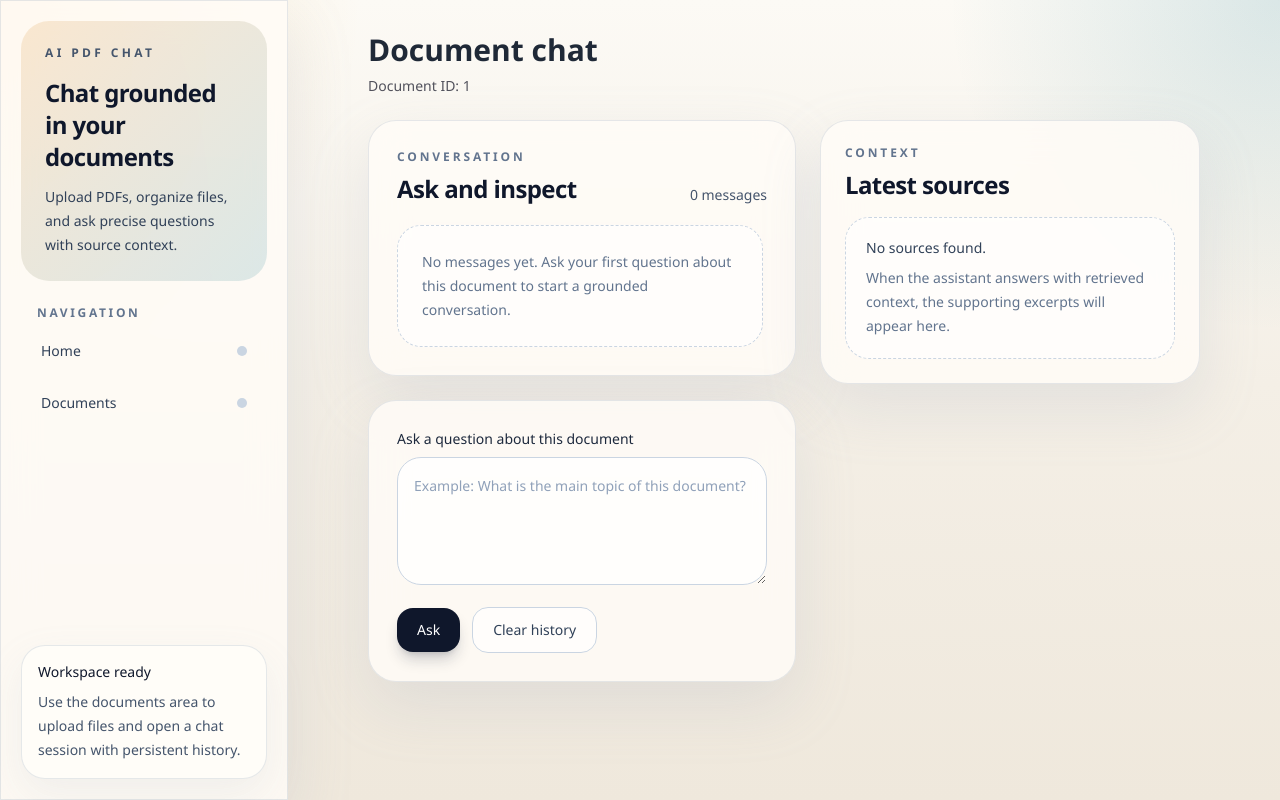
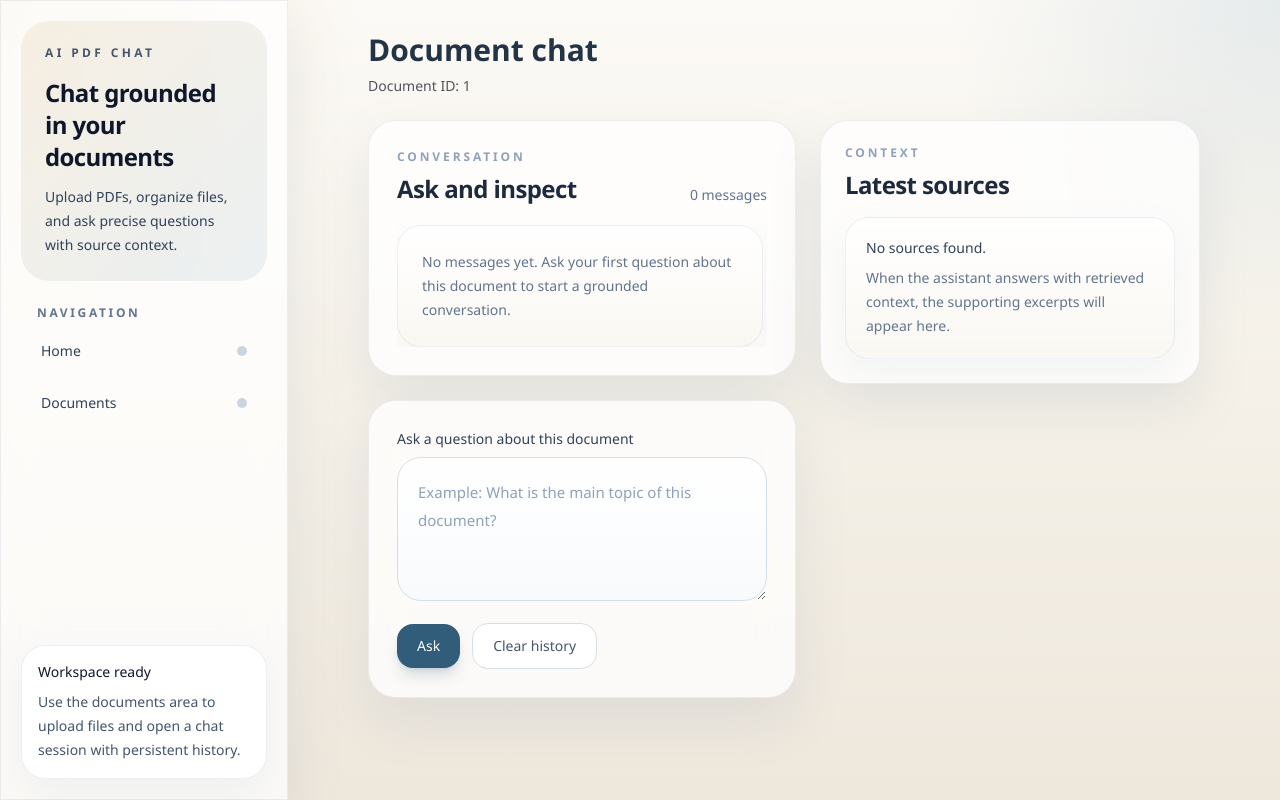
Before and after one commit to vinimw/ai-pdfchat-front, a Next.js app: page /api/documents/1 in a window 1280 px wide. Built offline with nearby package versions, Linux system fonts and the light colour scheme.

Commit message:
feat: adding new style and fix dom error

```diff
--- a/app/components/chat/chat-panel.tsx
+++ b/app/components/chat/chat-panel.tsx
@@ -94,21 +94,21 @@ export function ChatPanel({ documentId }: Props) {
         <section className="app-surface rounded-[28px] p-6 md:p-7">
           <div className="mb-5 flex flex-col gap-2 md:flex-row md:items-end md:justify-between">
             <div>
-              <p className="text-xs font-semibold uppercase tracking-[0.24em] text-slate-500">
+              <p className="text-xs font-semibold uppercase tracking-[0.24em] text-slate-400">
                 Conversation
               </p>
-              <h2 className="mt-2 text-2xl font-semibold tracking-tight text-slate-900">
+              <h2 className="mt-2 text-2xl font-semibold tracking-tight text-slate-800">
                 Ask and inspect
               </h2>
             </div>
-            <p className="text-sm text-slate-600">
+            <p className="text-sm text-slate-500">
               {messages.length} {messages.length === 1 ? "message" : "messages"}
             </p>
           </div>
 
           <div className="app-scrollbar max-h-[58vh] space-y-4 overflow-y-auto pr-1">
             {messages.length === 0 ? (
-              <div className="rounded-[24px] border border-dashed border-slate-300 bg-white/55 p-6 text-sm leading-6 text-slate-500">
+              <div className="app-panel-soft rounded-[24px] p-6 text-sm leading-6 text-slate-500">
                 No messages yet. Ask your first question about this document to
                 start a grounded conversation.
               </div>
@@ -119,14 +119,14 @@ export function ChatPanel({ documentId }: Props) {
                   className={[
                     "rounded-[24px] p-4 shadow-sm",
                     message.role === "user"
-                      ? "ml-auto max-w-[88%] border border-slate-900 bg-slate-900 text-white"
-                      : "mr-auto max-w-[88%] border border-slate-200 bg-white/90 text-slate-900",
+                      ? "ml-auto max-w-[88%] border border-[#4a6a82] bg-[#587991] text-white"
+                      : "mr-auto max-w-[88%] border border-slate-200 bg-white/96 text-slate-700",
                   ].join(" ")}
                 >
-                  <p className="mb-2 text-xs font-medium uppercase tracking-[0.2em] opacity-70">
+                  <p className="mb-2 text-xs font-medium uppercase tracking-[0.2em] opacity-75">
                     {message.role === "user" ? "You" : "Assistant"}
                   </p>
-                  <p className="whitespace-pre-wrap text-sm leading-6">
+                  <p className="whitespace-pre-wrap text-[15px] leading-7">
                     {message.content}
                   </p>
                 </div>
@@ -134,7 +134,7 @@ export function ChatPanel({ documentId }: Props) {
             )}
 
             {loading ? (
-              <div className="mr-auto max-w-[88%] rounded-[24px] border border-slate-200 bg-white/90 p-4 text-sm text-slate-500">
+              <div className="mr-auto max-w-[88%] rounded-[24px] border border-slate-200 bg-white/96 p-4 text-sm text-slate-500">
                 Thinking...
               </div>
             ) : null}
@@ -144,14 +144,14 @@ export function ChatPanel({ documentId }: Props) {
         <section className="app-surface rounded-[28px] p-6 md:p-7">
           <form onSubmit={handleSubmit} className="space-y-4">
             <div className="space-y-2">
-              <label className="block text-sm font-medium text-slate-800">
+              <label className="block text-sm font-medium text-slate-700">
                 Ask a question about this document
               </label>
               <textarea
                 value={question}
                 onChange={(event) => setQuestion(event.target.value)}
                 placeholder="Example: What is the main topic of this document?"
-                className="min-h-32 w-full rounded-[24px] border border-slate-300 bg-white/80 p-4 text-sm leading-6 text-slate-900 outline-none placeholder:text-slate-400 focus:border-cyan-700 focus:bg-white"
+                className="min-h-36 w-full rounded-[24px] border border-[#d4dee7] bg-[linear-gradient(180deg,rgba(255,255,255,0.98),rgba(248,250,252,0.96))] p-5 text-[15px] leading-7 text-slate-700 outline-none placeholder:text-slate-400 focus:border-[#7da0b9] focus:bg-white"
               />
             </div>
 
@@ -165,7 +165,7 @@ export function ChatPanel({ documentId }: Props) {
               <button
                 type="submit"
                 disabled={loading}
-                className="rounded-2xl bg-slate-900 px-5 py-3 text-sm font-medium text-white shadow-lg shadow-slate-900/20 hover:-translate-y-0.5 hover:bg-slate-800 disabled:cursor-not-allowed disabled:opacity-70 disabled:hover:translate-y-0"
+                className="rounded-2xl bg-[#315c7a] px-5 py-3 text-sm font-medium text-white shadow-lg shadow-[#315c7a]/20 hover:-translate-y-0.5 hover:bg-[#284d67] disabled:cursor-not-allowed disabled:opacity-70 disabled:hover:translate-y-0"
               >
                 {loading ? "Thinking..." : "Ask"}
               </button>
@@ -173,7 +173,7 @@ export function ChatPanel({ documentId }: Props) {
               <button
                 type="button"
                 onClick={handleClearHistory}
-                className="rounded-2xl border border-slate-300 bg-white/70 px-5 py-3 text-sm font-medium text-slate-700 hover:border-slate-400 hover:bg-white"
+                className="rounded-2xl border border-[#d4dee7] bg-white px-5 py-3 text-sm font-medium text-slate-600 hover:border-[#b8c8d6] hover:bg-slate-50"
               >
                 Clear history
               </button>
@@ -184,10 +184,10 @@ export function ChatPanel({ documentId }: Props) {
 
       <aside className="space-y-6">
         <section className="app-surface rounded-[28px] p-6 md:sticky md:top-6">
-          <p className="text-xs font-semibold uppercase tracking-[0.24em] text-slate-500">
+          <p className="text-xs font-semibold uppercase tracking-[0.24em] text-slate-400">
             Context
           </p>
-          <h2 className="mb-4 mt-2 text-2xl font-semibold tracking-tight text-slate-900">
+          <h2 className="mb-4 mt-2 text-2xl font-semibold tracking-tight text-slate-800">
             Latest sources
           </h2>
           <SourceList sources={currentSources} />
--- a/app/components/chat/source-list.tsx
+++ b/app/components/chat/source-list.tsx
@@ -7,7 +7,7 @@ type Props = {
 export function SourceList({ sources }: Props) {
   if (sources.length === 0) {
     return (
-      <div className="rounded-[24px] border border-dashed border-slate-300 bg-white/55 p-5">
+      <div className="app-panel-soft rounded-[24px] p-5">
         <p className="text-sm font-medium text-slate-700">No sources found.</p>
         <p className="mt-2 text-sm leading-6 text-slate-500">
           When the assistant answers with retrieved context, the supporting
@@ -22,14 +22,14 @@ export function SourceList({ sources }: Props) {
       {sources.map((source, index) => (
         <div
           key={`${source.chunk_id ?? "source"}-${index}`}
-          className="rounded-[22px] border border-slate-200 bg-white/80 p-4"
+          className="rounded-[22px] border border-slate-200 bg-white/96 p-4"
         >
-          <p className="text-sm font-semibold text-slate-900">
+          <p className="text-sm font-semibold text-slate-800">
             {source.document_name ?? "Document"}
             {typeof source.page === "number" ? ` • Page ${source.page}` : ""}
           </p>
 
-          <p className="mt-3 whitespace-pre-wrap text-sm leading-6 text-slate-700">
+          <p className="mt-3 whitespace-pre-wrap text-sm leading-6 text-slate-600">
             {source.text}
           </p>
 
--- a/app/components/layout/sidebar.tsx
+++ b/app/components/layout/sidebar.tsx
@@ -1,5 +1,6 @@
 "use client";
 
+import { useSyncExternalStore } from "react";
 import Link from "next/link";
 import { usePathname } from "next/navigation";
 
@@ -10,6 +11,11 @@ const navItems = [
 
 export function Sidebar() {
   const pathname = usePathname();
+  const mounted = useSyncExternalStore(
+    () => () => {},
+    () => true,
+    () => false
+  );
 
   return (
     <aside className="app-surface relative w-full border-b px-4 py-4 md:sticky md:top-0 md:flex md:h-screen md:w-72 md:flex-col md:border-b-0 md:border-r md:px-5 md:py-5">
@@ -33,9 +39,10 @@ export function Sidebar() {
         <ul className="space-y-2">
           {navItems.map((item) => {
             const isActive =
-              item.href === "/"
+              mounted &&
+              (item.href === "/"
                 ? pathname === item.href
-                : pathname.startsWith(item.href);
+                : pathname.startsWith(item.href));
 
             return (
               <li key={item.href}>
--- a/app/components/upload-form.tsx
+++ b/app/components/upload-form.tsx
@@ -63,7 +63,7 @@ export function UploadForm() {
         </div>
       </div>
 
-      <div className="rounded-[24px] border border-dashed border-slate-300 bg-white/65 p-5">
+      <div className="app-panel-soft rounded-[24px] p-6">
         <label className="mb-3 block text-sm font-medium text-slate-800">
           Select a PDF file
         </label>
@@ -71,9 +71,9 @@ export function UploadForm() {
           type="file"
           accept="application/pdf"
           onChange={(event) => setFile(event.target.files?.[0] ?? null)}
-          className="block w-full text-sm text-slate-600 file:mr-4 file:rounded-2xl file:border-0 file:bg-slate-900 file:px-4 file:py-2.5 file:font-medium file:text-white hover:file:bg-slate-800"
+          className="block w-full text-sm text-slate-600 file:mr-4 file:rounded-2xl file:border file:border-[#c7d2de] file:bg-white file:px-4 file:py-2.5 file:font-medium file:text-slate-800 hover:file:border-[#9fb6c9] hover:file:bg-slate-50"
         />
-        <p className="mt-3 text-sm text-slate-500">
+        <p className="mt-3 text-sm leading-6 text-slate-500">
           {file
             ? `Ready to upload: ${file.name}`
             : "PDF only. The file will be processed and indexed for chat."}
@@ -89,7 +89,7 @@ export function UploadForm() {
       <button
         type="submit"
         disabled={loading}
-        className="inline-flex items-center rounded-2xl bg-slate-900 px-5 py-3 text-sm font-medium text-white shadow-lg shadow-slate-900/20 hover:-translate-y-0.5 hover:bg-slate-800 disabled:cursor-not-allowed disabled:opacity-70 disabled:hover:translate-y-0"
+        className="inline-flex items-center rounded-2xl bg-[#315c7a] px-5 py-3 text-sm font-medium text-white shadow-lg shadow-[#315c7a]/20 hover:-translate-y-0.5 hover:bg-[#284d67] disabled:cursor-not-allowed disabled:opacity-70 disabled:hover:translate-y-0"
       >
         {loading ? "Uploading..." : "Upload"}
       </button>
--- a/app/globals.css
+++ b/app/globals.css
@@ -1,17 +1,22 @@
 @import "tailwindcss";
 
 :root {
-  --background: #f4efe6;
-  --foreground: #1f2937;
-  --muted: #6b7280;
-  --surface: rgba(255, 252, 247, 0.84);
-  --surface-strong: #fffdf8;
-  --border: rgba(148, 163, 184, 0.24);
-  --shadow: 0 24px 60px rgba(148, 163, 184, 0.18);
+  --background: #f5f1e8;
+  --foreground: #243447;
+  --muted: #66758a;
+  --surface: rgba(255, 255, 255, 0.76);
+  --surface-strong: rgba(255, 255, 255, 0.94);
+  --border: rgba(148, 163, 184, 0.18);
+  --shadow: 0 22px 52px rgba(120, 136, 160, 0.14);
   --hero: linear-gradient(
     135deg,
-    rgba(217, 119, 6, 0.14),
-    rgba(14, 116, 144, 0.14)
+    rgba(194, 151, 71, 0.12),
+    rgba(99, 145, 173, 0.12)
+  );
+  --panel-soft: linear-gradient(
+    180deg,
+    rgba(255, 255, 255, 0.96),
+    rgba(250, 247, 241, 0.9)
   );
 }
 
@@ -36,15 +41,15 @@ body {
   background:
     radial-gradient(
       circle at top left,
-      rgba(245, 158, 11, 0.16),
+      rgba(194, 151, 71, 0.16),
       transparent 24%
     ),
     radial-gradient(
       circle at top right,
-      rgba(14, 116, 144, 0.14),
+      rgba(99, 145, 173, 0.14),
       transparent 22%
     ),
-    linear-gradient(180deg, #fcfaf5 0%, var(--background) 48%, #efe8dc 100%);
+    linear-gradient(180deg, #fcfaf6 0%, var(--background) 48%, #eee7dc 100%);
   color: var(--foreground);
   font-family: var(--font-sans);
 }
@@ -76,6 +81,12 @@ input {
   border: 1px solid var(--border);
   background: var(--surface-strong);
   box-shadow: 0 16px 40px rgba(148, 163, 184, 0.12);
+}
+
+.app-panel-soft {
+  border: 1px solid rgba(148, 163, 184, 0.16);
+  background: var(--panel-soft);
+  box-shadow: 0 14px 34px rgba(148, 163, 184, 0.1);
 }
 
 .app-grid {
```
